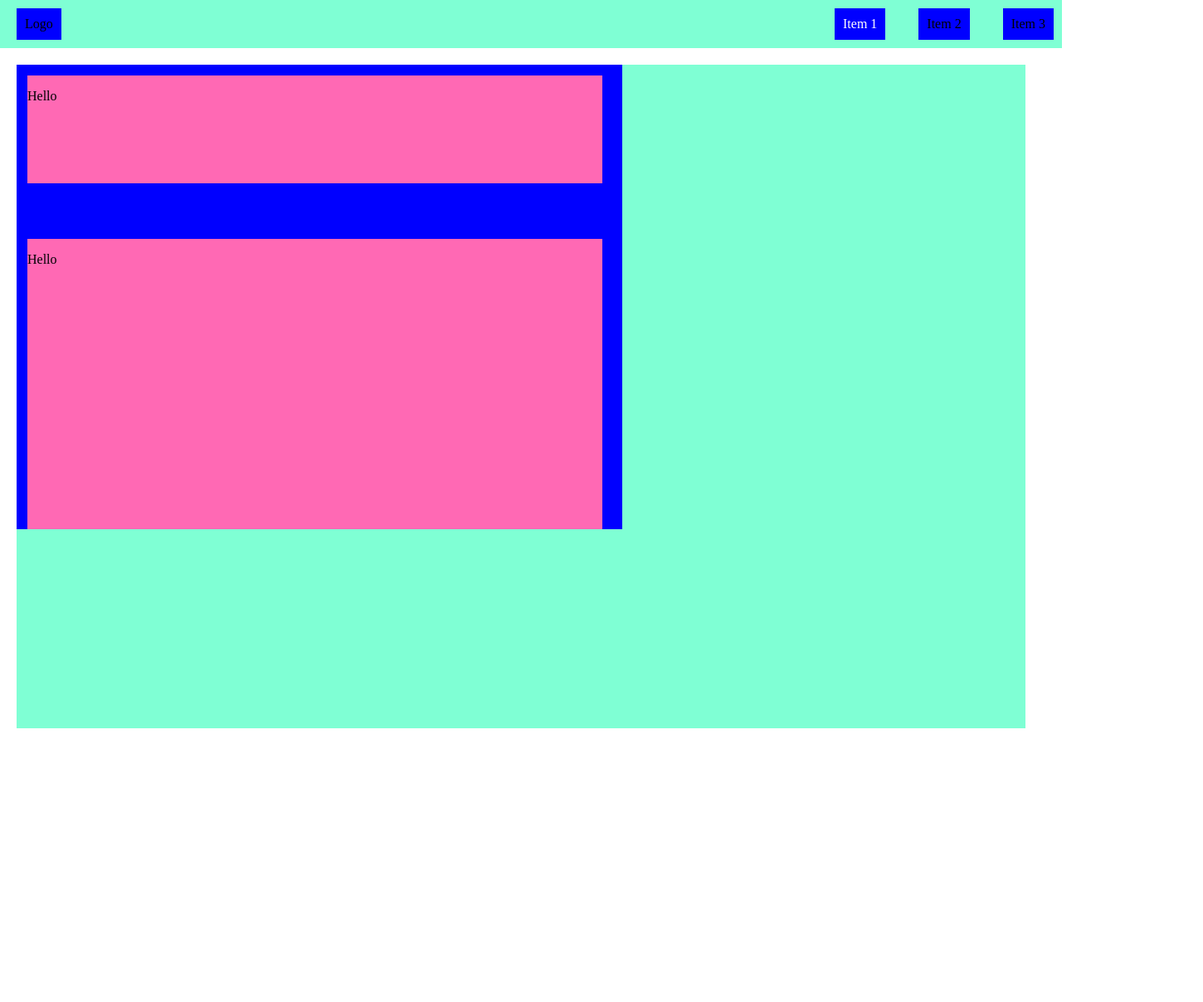
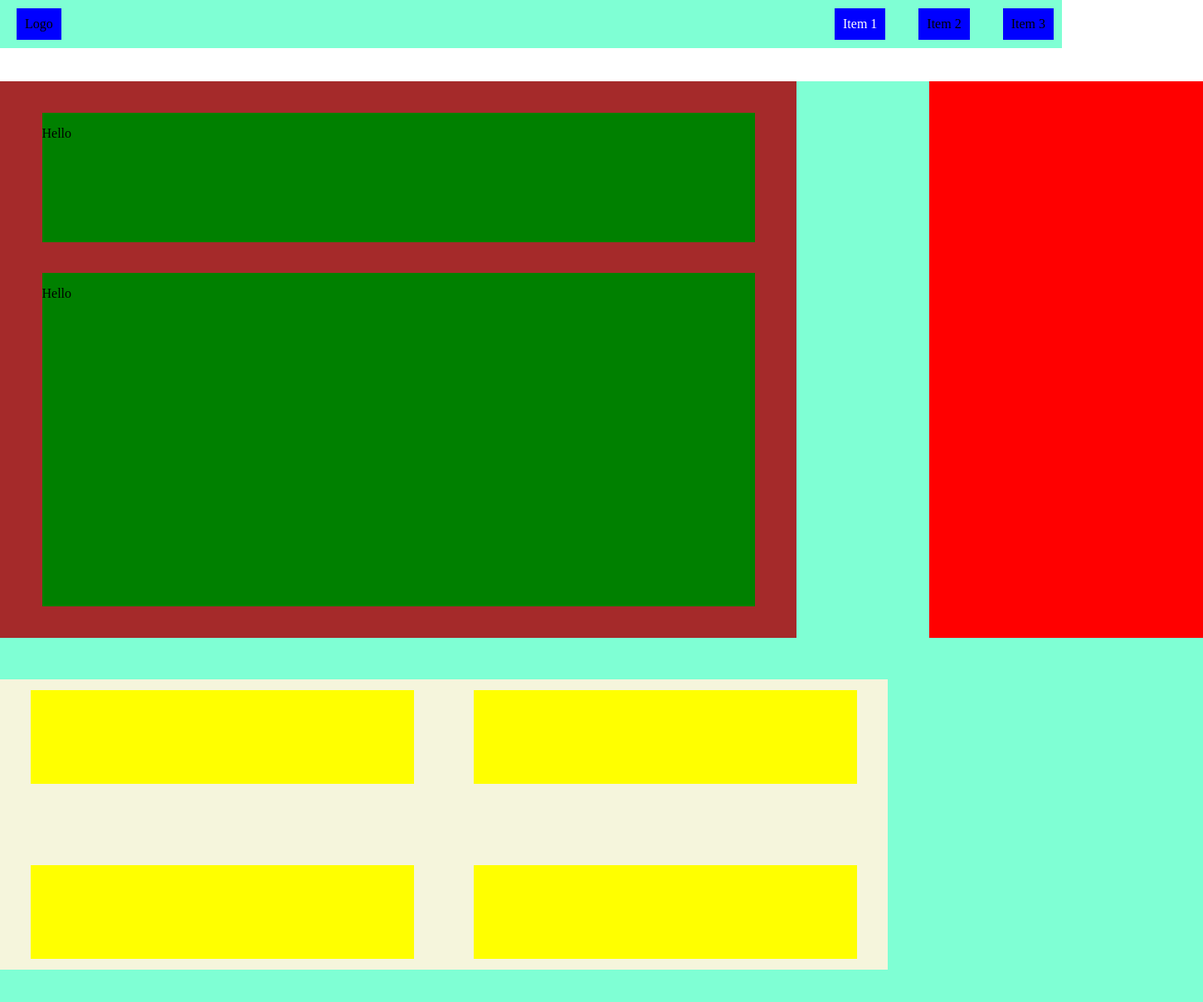
Before and after one commit to janinge-kodehode/project-3, a plain HTML site: page index.html in a window 1280 px wide. Shown: the top 1208 px of the page at 83% size, 1450 px wide, since content can reach past the window. Before the commit the page ends 898 px from the top, so only its background shows below. Drawn offline with Linux system fonts and the light colour scheme.

Commit message:
Handing over

```diff
--- a/index.html
+++ b/index.html
@@ -17,18 +17,20 @@
       </nav>
     </header>
     <main>
+      <div id="containerTop">
         <article id="articleOne">
           <section class="sectionOne" id="top"><p>Hello</p></section>
           <section class="sectionOne" id="bottom"><p>Hello</p></section>
         </article>
         <article id="articleTwo">
-        <section></section>
+          <section class="sectionTwo"></section>
         </article>
+      </div>
       <article id="articleThree">
-        <section></section>
-        <section></section>
-        <section></section>
-        <section></section>
+        <section class="sectionThree"></section>
+        <section class="sectionThree"></section>
+        <section class="sectionThree"></section>
+        <section class="sectionThree"></section>
       </article>
     </main>
   </body>
--- a/style.css
+++ b/style.css
@@ -5,6 +5,11 @@ html {
 body {
   margin: 0;
   box-sizing: border-box;
+}
+
+header {
+  position: sticky;
+  top: 0;
 }
 
 #navContainer {
@@ -33,36 +38,63 @@ a {
 
 main {
   background-color: aquamarine;
-  width: 95%;
-  height: 100svh;
-  margin: 20px 20px 20px 20px;
+  width: 1450px;
+  height: 300svh;
+  margin: 40px auto;
+}
+
+#containerTop {
+  display: flex;
+  flex-direction: row;
+  justify-content: flex-start;
+  align-items: flex-start;
 }
 
 #articleOne {
-  background-color: blue;
-  width: 60%;
-  min-height: 35rem;
+  background-color: brown;
+  width: 960px;
+  height: 671px;
   display: flex;
-  flex-flow: column wrap;
-  justify-content: space-between;
+  flex-direction: column;
+  justify-content: space-evenly;
   align-items: center;
-  align-content: space-between;
 }
 
-/* Fuck this shit man */
-
 .sectionOne {
-  background-color: hotpink;
+  background-color: green;
 }
 
 #top {
-  min-width: 95%;
-  height: 130px;
-  margin: 13px 13px;
+  width: 859px;
+  height: 156px;
+}
+#bottom {
+  width: 859px;
+  height: 402px;
 }
 
-#bottom {
-  width: 95%;
+#articleTwo {
+  background-color: red;
+  width: 330px;
+  height: 671px;
+  margin-left: auto;
+}
+
+#articleThree {
+  width: 1070px;
   height: 350px;
+  background-color: beige;
+  margin-top: 50px;
+  display: flex;
+  justify-content: center;
+  align-items: center;
+  flex-direction: row;
+  flex-wrap: wrap;
+  gap: 72px;
 }
-/* This shit fucking sucks */
+
+.sectionThree {
+  background-color: yellow;
+  width: 462px;
+  height: 113px;
+}
```
Also changed, not shown: images/tokyoStreet.jpg (added). Lines whose indentation alone changed are shown as unchanged.
